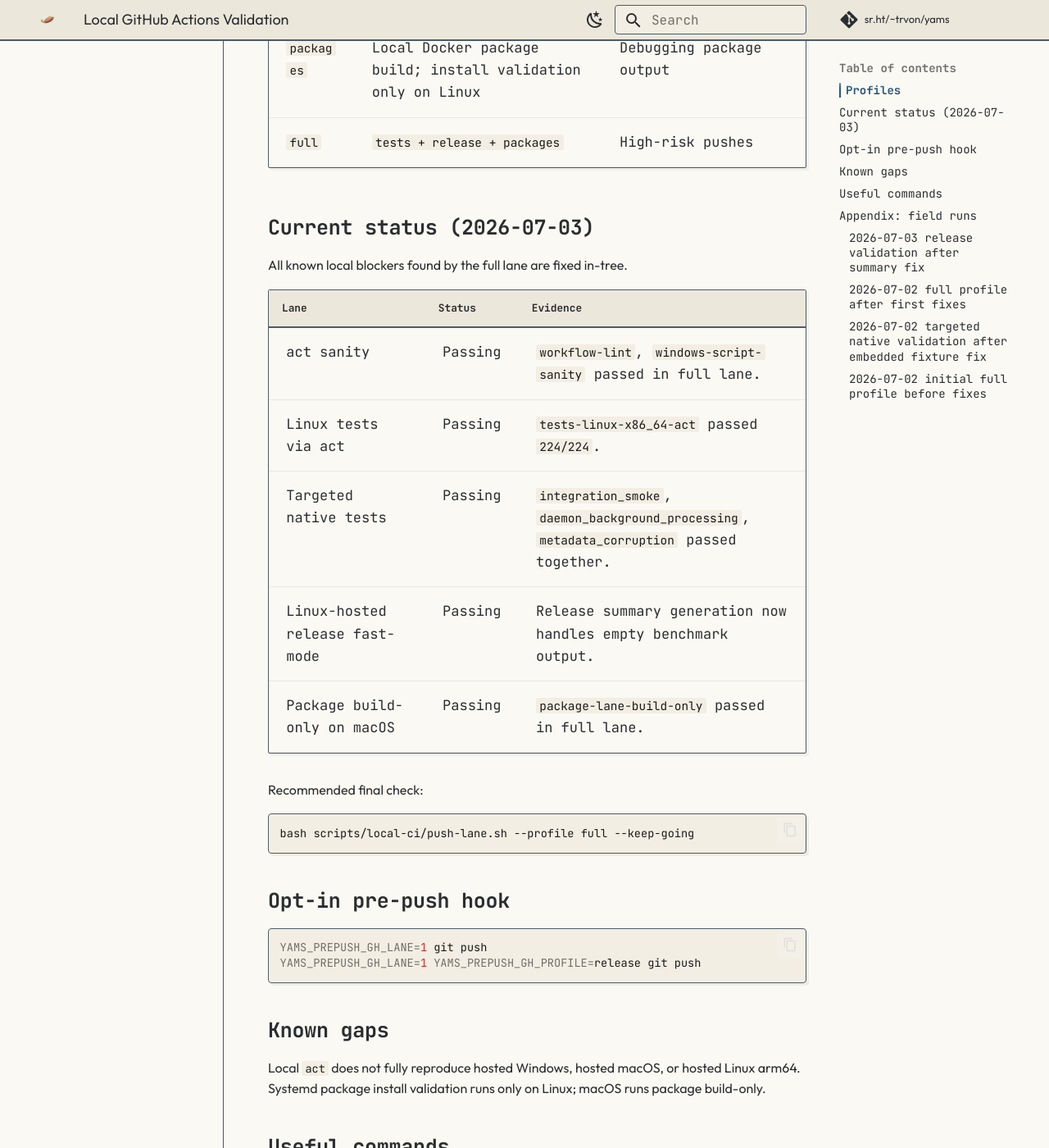
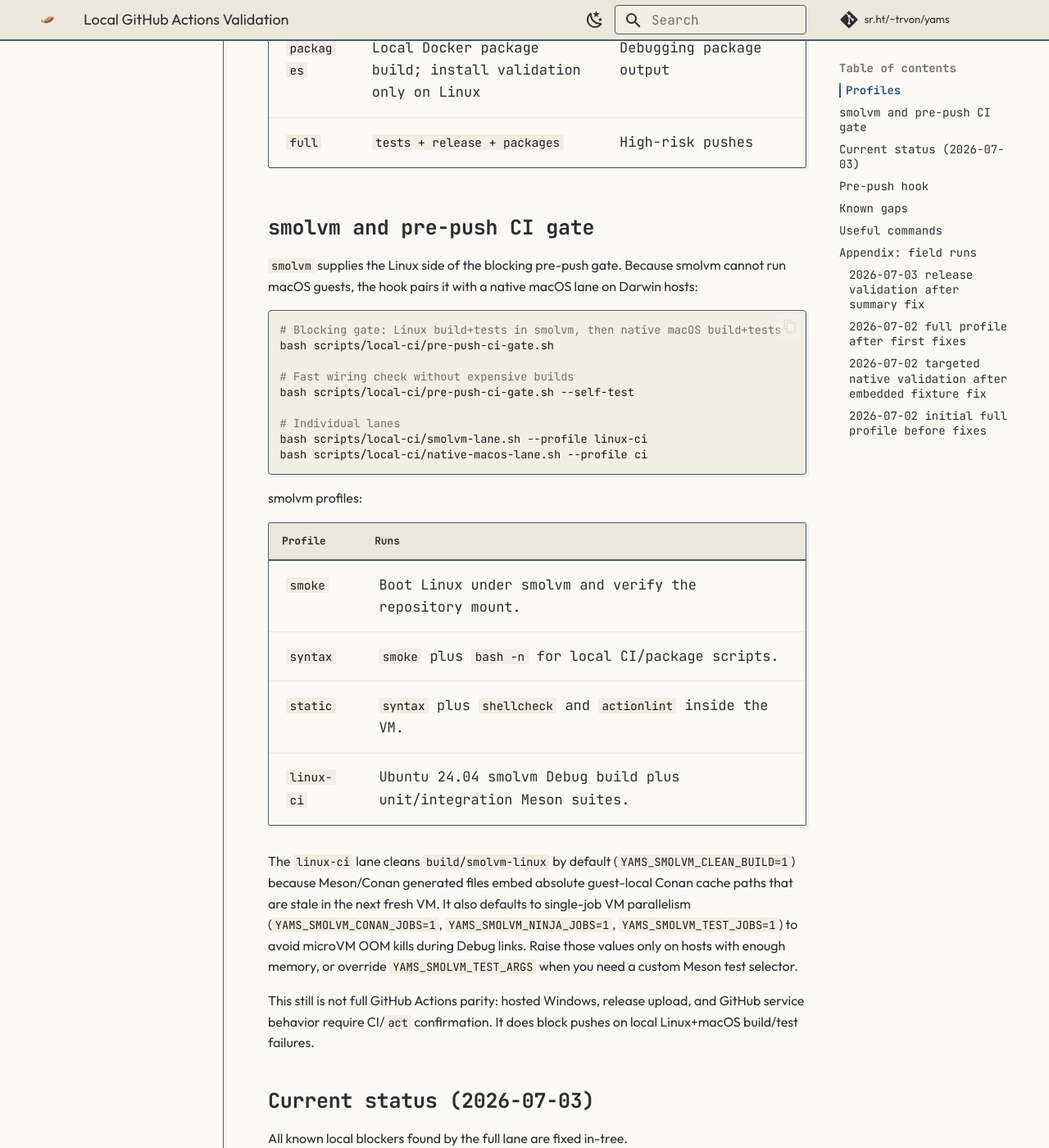
Before and after one commit to trvon/yams, an MkDocs documentation site: the page built from docs/ci/local-act.md, in a window 1280 px wide and 1400 px high, scrolled down 893 px. Shown: the whole window at 82% size. Built offline with MkDocs 1.6.1 and Material for MkDocs 9.7.7, drawn with Linux system fonts in a browser that asks for light colours; some of the changed text lies outside the part shown.

Commit message:
fix: ci stabilizations for release

````diff
--- a/docs/ci/local-act.md
+++ b/docs/ci/local-act.md
@@ -18,6 +18,45 @@ Logs and summaries are written under `build/local-ci/push-lane/`. On Apple Silic
 | `packages` | Local Docker package build; install validation only on Linux | Debugging package output |
 | `full` | `tests + release + packages` | High-risk pushes |
 
+## smolvm and pre-push CI gate
+
+`smolvm` supplies the Linux side of the blocking pre-push gate. Because smolvm
+cannot run macOS guests, the hook pairs it with a native macOS lane on Darwin
+hosts:
+
+```bash
+# Blocking gate: Linux build+tests in smolvm, then native macOS build+tests
+bash scripts/local-ci/pre-push-ci-gate.sh
+
+# Fast wiring check without expensive builds
+bash scripts/local-ci/pre-push-ci-gate.sh --self-test
+
+# Individual lanes
+bash scripts/local-ci/smolvm-lane.sh --profile linux-ci
+bash scripts/local-ci/native-macos-lane.sh --profile ci
+```
+
+smolvm profiles:
+
+| Profile | Runs |
+|---|---|
+| `smoke` | Boot Linux under smolvm and verify the repository mount. |
+| `syntax` | `smoke` plus `bash -n` for local CI/package scripts. |
+| `static` | `syntax` plus `shellcheck` and `actionlint` inside the VM. |
+| `linux-ci` | Ubuntu 24.04 smolvm Debug build plus unit/integration Meson suites. |
+
+The `linux-ci` lane cleans `build/smolvm-linux` by default
+(`YAMS_SMOLVM_CLEAN_BUILD=1`) because Meson/Conan generated files embed
+absolute guest-local Conan cache paths that are stale in the next fresh VM. It
+also defaults to single-job VM parallelism (`YAMS_SMOLVM_CONAN_JOBS=1`,
+`YAMS_SMOLVM_NINJA_JOBS=1`, `YAMS_SMOLVM_TEST_JOBS=1`) to avoid microVM OOM
+kills during Debug links. Raise those values only on hosts with enough memory,
+or override `YAMS_SMOLVM_TEST_ARGS` when you need a custom Meson test selector.
+
+This still is not full GitHub Actions parity: hosted Windows, release upload,
+and GitHub service behavior require CI/`act` confirmation. It does block pushes
+on local Linux+macOS build/test failures.
+
 ## Current status (2026-07-03)
 
 All known local blockers found by the full lane are fixed in-tree.
@@ -29,6 +68,7 @@ All known local blockers found by the full lane are fixed in-tree.
 | Targeted native tests | Passing | `integration_smoke`, `daemon_background_processing`, `metadata_corruption` passed together. |
 | Linux-hosted release fast-mode | Passing | Release summary generation now handles empty benchmark output. |
 | Package build-only on macOS | Passing | `package-lane-build-only` passed in full lane. |
+| pre-push CI gate | Prototyping | `pre-push-ci-gate.sh` blocks on smolvm Linux build/tests plus native macOS build/tests; `--self-test` verifies wiring. |
 
 Recommended final check:
 
@@ -36,9 +76,31 @@ Recommended final check:
 bash scripts/local-ci/push-lane.sh --profile full --keep-going
 ```
 
-## Opt-in pre-push hook
+## Pre-push hook
+
+Enable tracked hooks:
 
 ```bash
+git config core.hooksPath .githooks
+```
+
+Default pre-push behavior runs the blocking Linux+macOS CI gate. Coverage is no
+longer the default push gate; run it explicitly when you need coverage evidence.
+
+```bash
+# default: smolvm Linux build/tests + native macOS build/tests
+git push
+
+# prove hook/gate wiring without expensive builds
+YAMS_PREPUSH_GATE_SELF_TEST=1 git push
+
+# skip the blocking pre-push CI gate temporarily
+YAMS_SKIP_PREPUSH_CI_GATE=1 git push
+
+# run coverage explicitly
+YAMS_PREPUSH_COVERAGE=1 git push
+
+# optionally add the official act lane too
 YAMS_PREPUSH_GH_LANE=1 git push
 YAMS_PREPUSH_GH_LANE=1 YAMS_PREPUSH_GH_PROFILE=release git push
 ```
@@ -58,6 +120,15 @@ bash scripts/local-ci/push-lane.sh --profile full --keep-going
 
 # Use a specific local Meson build directory for targeted native tests
 YAMS_LOCAL_CI_BUILD_DIR=build/debug bash scripts/local-ci/push-lane.sh --profile tests
+
+# Run the advisory smolvm static lane
+bash scripts/local-ci/smolvm-lane.sh --profile static
+
+# Run the blocking Linux+macOS pre-push CI gate
+bash scripts/local-ci/pre-push-ci-gate.sh
+
+# Prove gate wiring quickly
+bash scripts/local-ci/pre-push-ci-gate.sh --self-test
 ```
 
 ## Appendix: field runs
````
Also changed, not shown: AGENTS.md (+6 -3 lines), docs/developer/contributing.md (+9 -6 lines), 11 other files.
